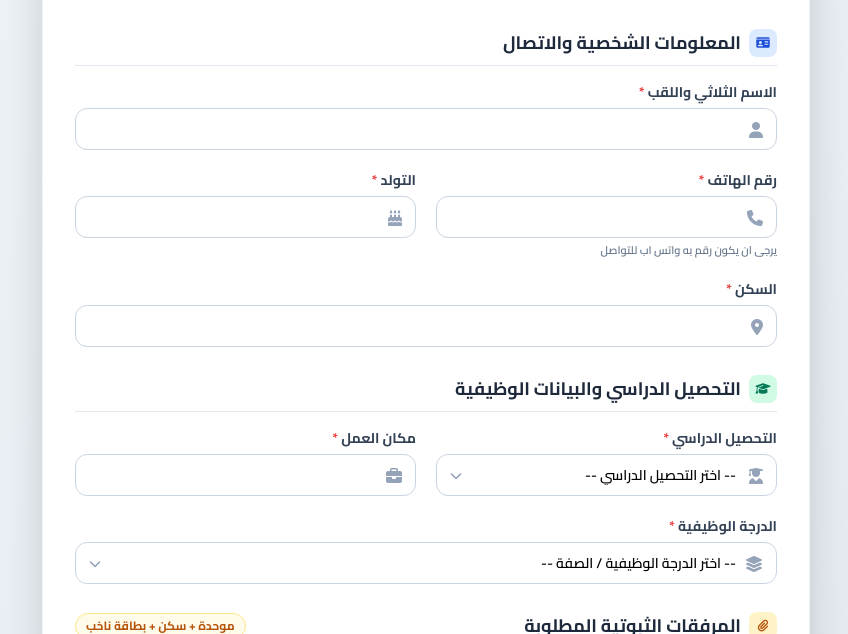
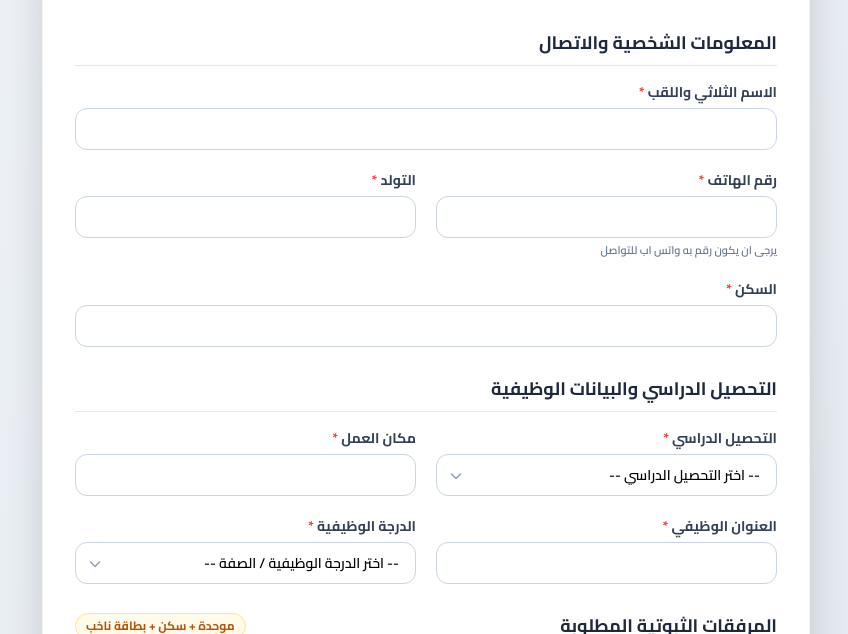
Before and after one commit to tasreehamnee-ux/information.com, a plain HTML site: page form.html in a window 1280 px wide. Shown: the part 318-952 px from the top of the page, without its empty margins (214-1062 px from the left). Drawn offline with nearby package versions, Linux system fonts and the light colour scheme.

Commit message:
Add files via upload

```diff
--- a/form.html
+++ b/form.html
@@ -65,9 +65,6 @@
             <!-- Section 1: البيانات الشخصية -->
             <div>
                 <h3 class="text-base sm:text-lg font-bold text-slate-800 mb-4 pb-2 border-b border-slate-200 flex items-center gap-2">
-                    <span class="w-7 h-7 rounded-lg bg-blue-100 text-blue-700 flex items-center justify-center text-xs">
-                        <i class="fa-solid fa-id-card"></i>
-                    </span>
                     المعلومات الشخصية والاتصال
                 </h3>
 
@@ -78,10 +75,9 @@
                         <label for="fullName" class="block text-slate-700 font-bold mb-1.5 text-sm">
                             الاسم الثلاثي واللقب <span class="text-red-500">*</span>
                         </label>
-                        <div class="relative">
-                            <i class="fa-solid fa-user absolute right-3.5 top-3.5 text-slate-400"></i>
+                        <div>
                             <input type="text" id="fullName" required
-                                class="w-full border border-slate-300 pr-10 pl-4 py-2.5 rounded-xl focus:outline-none focus:border-blue-600 focus:ring-2 focus:ring-blue-100 text-sm font-semibold transition-all">
+                                class="w-full border border-slate-300 px-4 py-2.5 rounded-xl focus:outline-none focus:border-blue-600 focus:ring-2 focus:ring-blue-100 text-sm font-semibold transition-all">
                         </div>
                     </div>
 
@@ -90,10 +86,9 @@
                         <label for="phone" class="block text-slate-700 font-bold mb-1.5 text-sm">
                             رقم الهاتف <span class="text-red-500">*</span>
                         </label>
-                        <div class="relative">
-                            <i class="fa-solid fa-phone absolute right-3.5 top-3.5 text-slate-400"></i>
+                        <div>
                             <input type="tel" id="phone" required dir="ltr"
-                                class="w-full border border-slate-300 pr-10 pl-4 py-2.5 rounded-xl focus:outline-none focus:border-blue-600 focus:ring-2 focus:ring-blue-100 text-sm font-semibold text-right transition-all">
+                                class="w-full border border-slate-300 px-4 py-2.5 rounded-xl focus:outline-none focus:border-blue-600 focus:ring-2 focus:ring-blue-100 text-sm font-semibold text-right transition-all">
                         </div>
                         <p class="text-[11px] text-slate-500 font-semibold mt-1">يرجى ان يكون رقم به واتس اب للتواصل</p>
                     </div>
@@ -103,10 +98,9 @@
                         <label for="birthDate" class="block text-slate-700 font-bold mb-1.5 text-sm">
                             التولد <span class="text-red-500">*</span>
                         </label>
-                        <div class="relative">
-                            <i class="fa-solid fa-cake-candles absolute right-3.5 top-3.5 text-slate-400"></i>
+                        <div>
                             <input type="text" id="birthDate" required
-                                class="w-full border border-slate-300 pr-10 pl-4 py-2.5 rounded-xl focus:outline-none focus:border-blue-600 focus:ring-2 focus:ring-blue-100 text-sm font-semibold transition-all">
+                                class="w-full border border-slate-300 px-4 py-2.5 rounded-xl focus:outline-none focus:border-blue-600 focus:ring-2 focus:ring-blue-100 text-sm font-semibold transition-all">
                         </div>
                     </div>
 
@@ -115,10 +109,9 @@
                         <label for="residence" class="block text-slate-700 font-bold mb-1.5 text-sm">
                             السكن <span class="text-red-500">*</span>
                         </label>
-                        <div class="relative">
-                            <i class="fa-solid fa-location-dot absolute right-3.5 top-3.5 text-slate-400"></i>
+                        <div>
                             <input type="text" id="residence" required
-                                class="w-full border border-slate-300 pr-10 pl-4 py-2.5 rounded-xl focus:outline-none focus:border-blue-600 focus:ring-2 focus:ring-blue-100 text-sm font-semibold transition-all">
+                                class="w-full border border-slate-300 px-4 py-2.5 rounded-xl focus:outline-none focus:border-blue-600 focus:ring-2 focus:ring-blue-100 text-sm font-semibold transition-all">
                         </div>
                     </div>
 
@@ -128,9 +121,6 @@
             <!-- Section 2: التحصيل والوظيفة -->
             <div>
                 <h3 class="text-base sm:text-lg font-bold text-slate-800 mb-4 pb-2 border-b border-slate-200 flex items-center gap-2">
-                    <span class="w-7 h-7 rounded-lg bg-emerald-100 text-emerald-700 flex items-center justify-center text-xs">
-                        <i class="fa-solid fa-graduation-cap"></i>
-                    </span>
                     التحصيل الدراسي والبيانات الوظيفية
                 </h3>
 
@@ -142,9 +132,8 @@
                             التحصيل الدراسي <span class="text-red-500">*</span>
                         </label>
                         <div class="relative">
-                            <i class="fa-solid fa-user-graduate absolute right-3.5 top-3.5 text-slate-400"></i>
                             <select id="qualification" required
-                                class="w-full border border-slate-300 pr-10 pl-4 py-2.5 rounded-xl focus:outline-none focus:border-emerald-600 focus:ring-2 focus:ring-emerald-100 text-sm font-semibold bg-white transition-all appearance-none">
+                                class="w-full border border-slate-300 px-4 py-2.5 rounded-xl focus:outline-none focus:border-emerald-600 focus:ring-2 focus:ring-emerald-100 text-sm font-semibold bg-white transition-all appearance-none">
                                 <option value="">-- اختر التحصيل الدراسي --</option>
                                 <option value="دكتوراه">دكتوراه</option>
                                 <option value="ماجستير">ماجستير</option>
@@ -166,22 +155,31 @@
                         <label for="workplace" class="block text-slate-700 font-bold mb-1.5 text-sm">
                             مكان العمل <span class="text-red-500">*</span>
                         </label>
-                        <div class="relative">
-                            <i class="fa-solid fa-briefcase absolute right-3.5 top-3.5 text-slate-400"></i>
+                        <div>
                             <input type="text" id="workplace" required
-                                class="w-full border border-slate-300 pr-10 pl-4 py-2.5 rounded-xl focus:outline-none focus:border-emerald-600 focus:ring-2 focus:ring-emerald-100 text-sm font-semibold transition-all">
+                                class="w-full border border-slate-300 px-4 py-2.5 rounded-xl focus:outline-none focus:border-emerald-600 focus:ring-2 focus:ring-emerald-100 text-sm font-semibold transition-all">
+                        </div>
+                    </div>
+
+                    <!-- العنوان الوظيفي -->
+                    <div>
+                        <label for="jobTitle" class="block text-slate-700 font-bold mb-1.5 text-sm">
+                            العنوان الوظيفي <span class="text-red-500">*</span>
+                        </label>
+                        <div>
+                            <input type="text" id="jobTitle" required
+                                class="w-full border border-slate-300 px-4 py-2.5 rounded-xl focus:outline-none focus:border-emerald-600 focus:ring-2 focus:ring-emerald-100 text-sm font-semibold transition-all">
                         </div>
                     </div>
 
                     <!-- الدرجة الوظيفية -->
-                    <div class="md:col-span-2">
+                    <div>
                         <label for="jobGrade" class="block text-slate-700 font-bold mb-1.5 text-sm">
                             الدرجة الوظيفية <span class="text-red-500">*</span>
                         </label>
                         <div class="relative">
-                            <i class="fa-solid fa-layer-group absolute right-3.5 top-3.5 text-slate-400"></i>
                             <select id="jobGrade" required
-                                class="w-full border border-slate-300 pr-10 pl-4 py-2.5 rounded-xl focus:outline-none focus:border-emerald-600 focus:ring-2 focus:ring-emerald-100 text-sm font-semibold bg-white transition-all appearance-none">
+                                class="w-full border border-slate-300 px-4 py-2.5 rounded-xl focus:outline-none focus:border-emerald-600 focus:ring-2 focus:ring-emerald-100 text-sm font-semibold bg-white transition-all appearance-none">
                                 <option value="">-- اختر الدرجة الوظيفية / الصفة --</option>
                                 <option value="الدرجة الأولى">الدرجة الأولى</option>
                                 <option value="الدرجة الثانية">الدرجة الثانية</option>
@@ -207,9 +205,6 @@
             <div>
                 <div class="flex items-center justify-between mb-2 pb-2 border-b border-slate-200">
                     <h3 class="text-base sm:text-lg font-bold text-slate-800 flex items-center gap-2">
-                        <span class="w-7 h-7 rounded-lg bg-amber-100 text-amber-700 flex items-center justify-center text-xs">
-                            <i class="fa-solid fa-paperclip"></i>
-                        </span>
                         المرفقات الثبوتية المطلوبة
                     </h3>
                     <span class="text-xs bg-amber-50 text-amber-700 px-2.5 py-1 rounded-full border border-amber-200 font-bold">
@@ -346,6 +341,7 @@
                 <div class="bg-slate-50 border border-slate-200 rounded-2xl p-4 mb-6 text-right text-xs space-y-1.5">
                     <p><span class="text-slate-400 font-medium">الاسم:</span> <b class="text-slate-800" id="successName"></b></p>
                     <p><span class="text-slate-400 font-medium">الهاتف:</span> <b class="text-blue-700 font-mono" id="successPhone"></b></p>
+                    <p><span class="text-slate-400 font-medium">العنوان الوظيفي:</span> <b class="text-slate-800" id="successJobTitle"></b></p>
                     <p><span class="text-slate-400 font-medium">الدرجة / الصفة:</span> <b class="text-emerald-700" id="successGrade"></b></p>
                     <p><span class="text-slate-400 font-medium">المرفقات المسجلة:</span> <b class="text-purple-700" id="successDocsCount"></b></p>
                 </div>
@@ -541,11 +537,12 @@
             const residence = document.getElementById('residence').value.trim();
             const qualification = document.getElementById('qualification').value;
             const workplace = document.getElementById('workplace').value.trim();
+            const jobTitle = document.getElementById('jobTitle').value.trim();
             const jobGrade = document.getElementById('jobGrade').value;
             const notes = document.getElementById('notes').value.trim();
 
             // التحقق من الحقول الإجبارية
-            if (!fullName || !phone || !birthDate || !residence || !qualification || !workplace || !jobGrade) {
+            if (!fullName || !phone || !birthDate || !residence || !qualification || !workplace || !jobTitle || !jobGrade) {
                 errorMessage.innerText = "يرجى تعبئة كافة الحقول المطلوبة المشار إليها بعلامة (*).";
                 errorBanner.classList.remove('hidden');
                 return;
@@ -570,6 +567,7 @@
                 residence: residence,
                 qualification: qualification,
                 workplace: workplace,
+                jobTitle: jobTitle,
                 jobGrade: jobGrade,
                 notes: notes,
                 attachments: {
@@ -606,6 +604,7 @@
                 // إظهار نافذة النجاح
                 document.getElementById('successName').innerText = fullName;
                 document.getElementById('successPhone').innerText = phone;
+                document.getElementById('successJobTitle').innerText = jobTitle;
                 document.getElementById('successGrade').innerText = jobGrade;
                 document.getElementById('successDocsCount').innerText = `${docsCount} من 3 (${docsCount === 3 ? 'مكتمل ✅' : 'مرفوع جزئياً ⚠️'})`;
 
```
Also changed, not shown: dashboard.html (+30 -13 lines).
